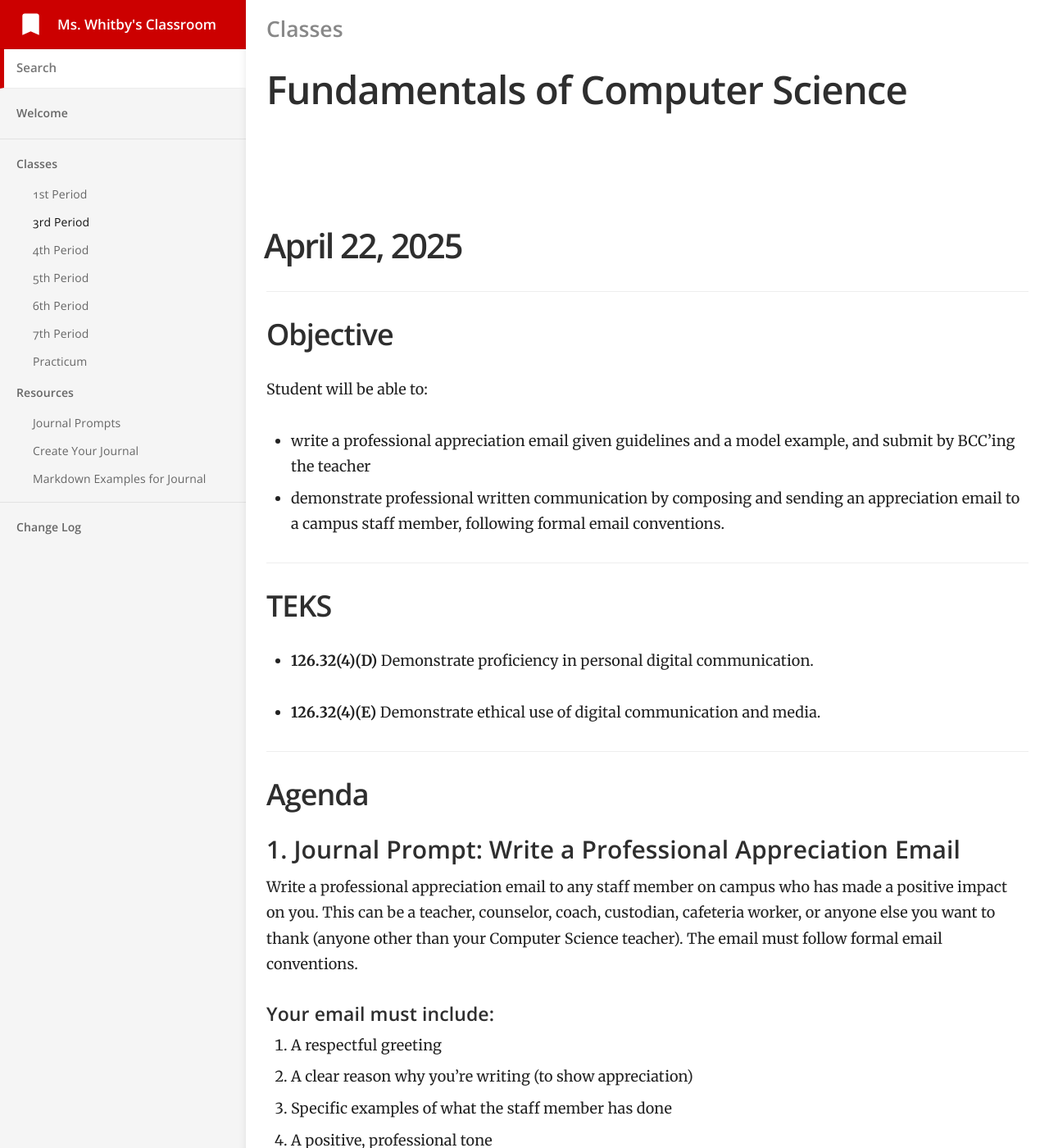
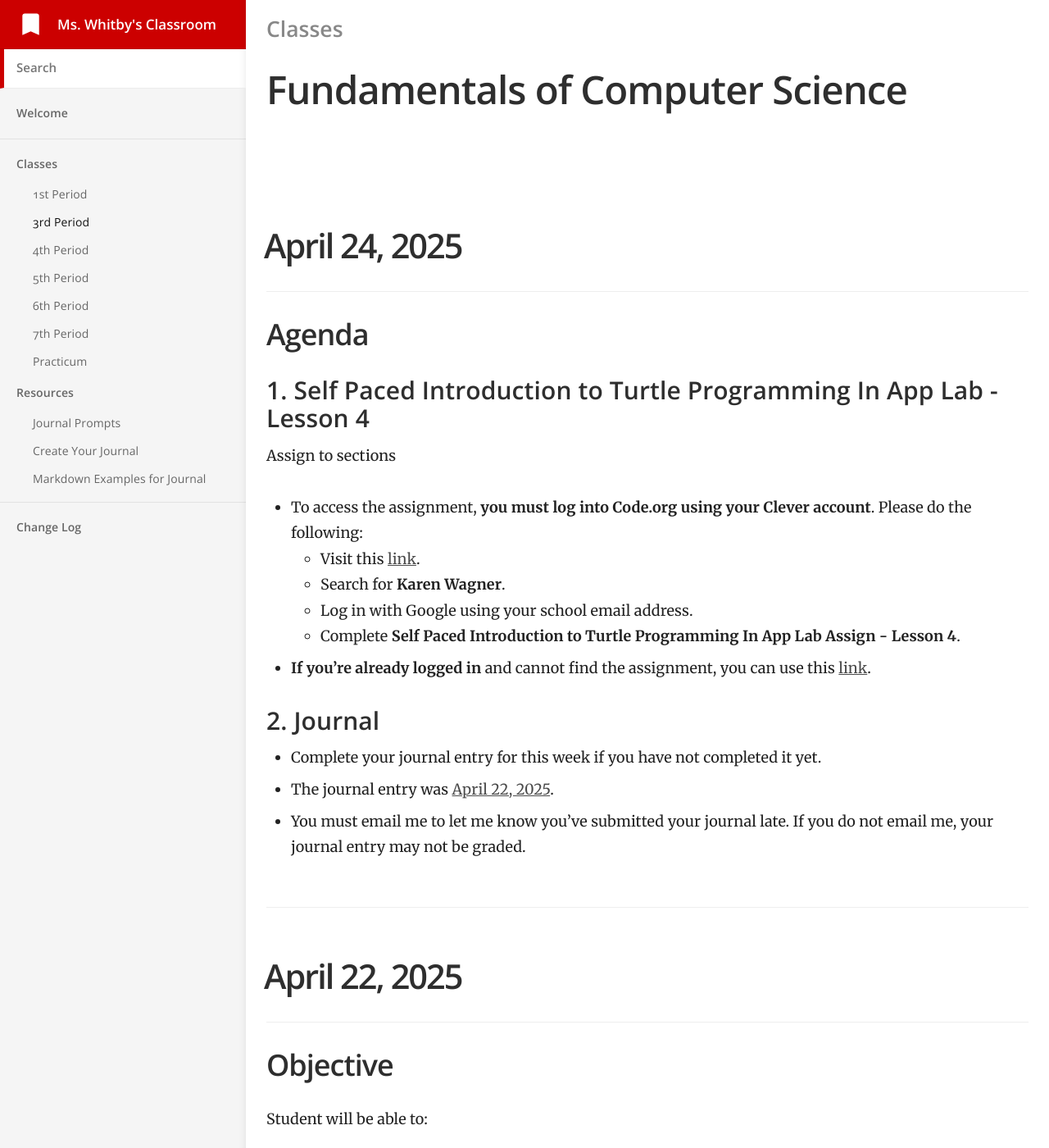
Before and after one commit to mswhitby/classroom, a Jekyll site: the page built from _docs/classes/3rd.md, in a window 1280 px wide and 1400 px high. Shown: the whole window at 82% size. Built offline with Jekyll 4.4.1, drawn with Linux system fonts in a browser that asks for light colours.

Commit message:
Updated lessons

```diff
--- a/_docs/classes/3rd.md
+++ b/_docs/classes/3rd.md
@@ -4,6 +4,33 @@ subtitle: Fundamentals of Computer Science
 category: Classes
 order: 2
 ---
+
+# April 24, 2025
+
+<!-- ## Objective
+
+## TEKS:-->
+
+## Agenda
+
+### 1. Self Paced Introduction to Turtle Programming In App Lab - Lesson 4
+
+Assign to sections
+- To access the assignment, **you must log into Code.org using your Clever account**. Please do the following:
+    - Visit this [link](https://clever.com/oauth/district-picker?client_id=2f27405716644a951b23&redirect_uri=https%3A%2F%2Fstudio.code.org%2Fusers%2Fauth%2Fclever%2Fcallback&response_type=code&state=ede33ff61289cf32708a0f54079cdd23e31d0b0a02b0e0e8).
+    - Search for **Karen Wagner**.
+    - Log in with Google using your school email address.
+    - Complete **Self Paced Introduction to Turtle Programming In App Lab Assign - Lesson 4**.
+
+- **If you're already logged in** and cannot find the assignment, you can use this [link](https://studio.code.org/s/csp3-virtual/lessons/4/levels/1).
+
+### 2. Journal
+
+- Complete your journal entry for this week if you have not completed it yet.
+- The journal entry was [April 22, 2025](https://github.com/mswhitby/WHSTechNotes/blob/main/journal.md#april-22-2025).
+- You must email me to let me know you've submitted your journal late. If you do not email me, your journal entry may not be graded.
+
+----
 
 # April 22, 2025
 
```
